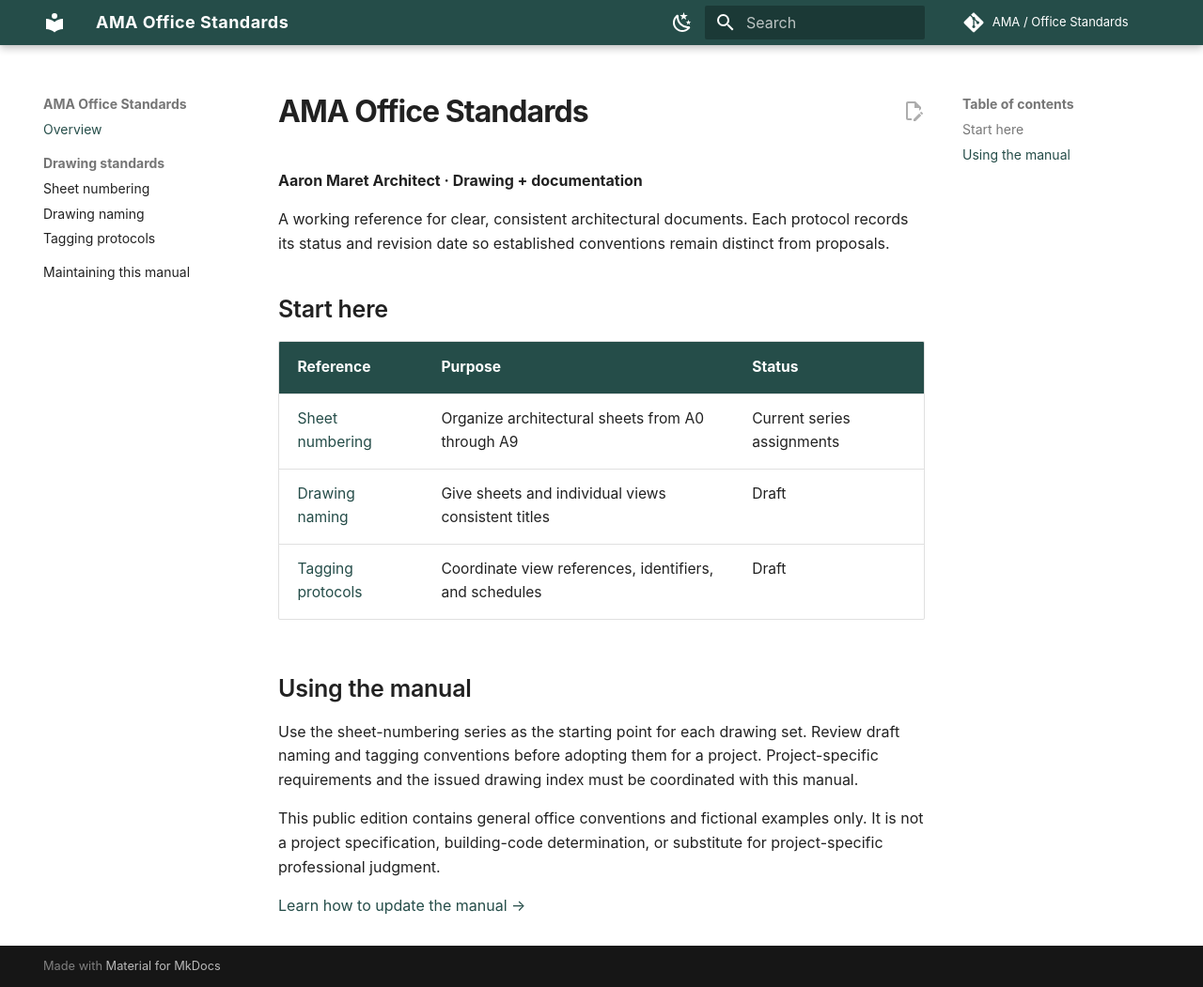
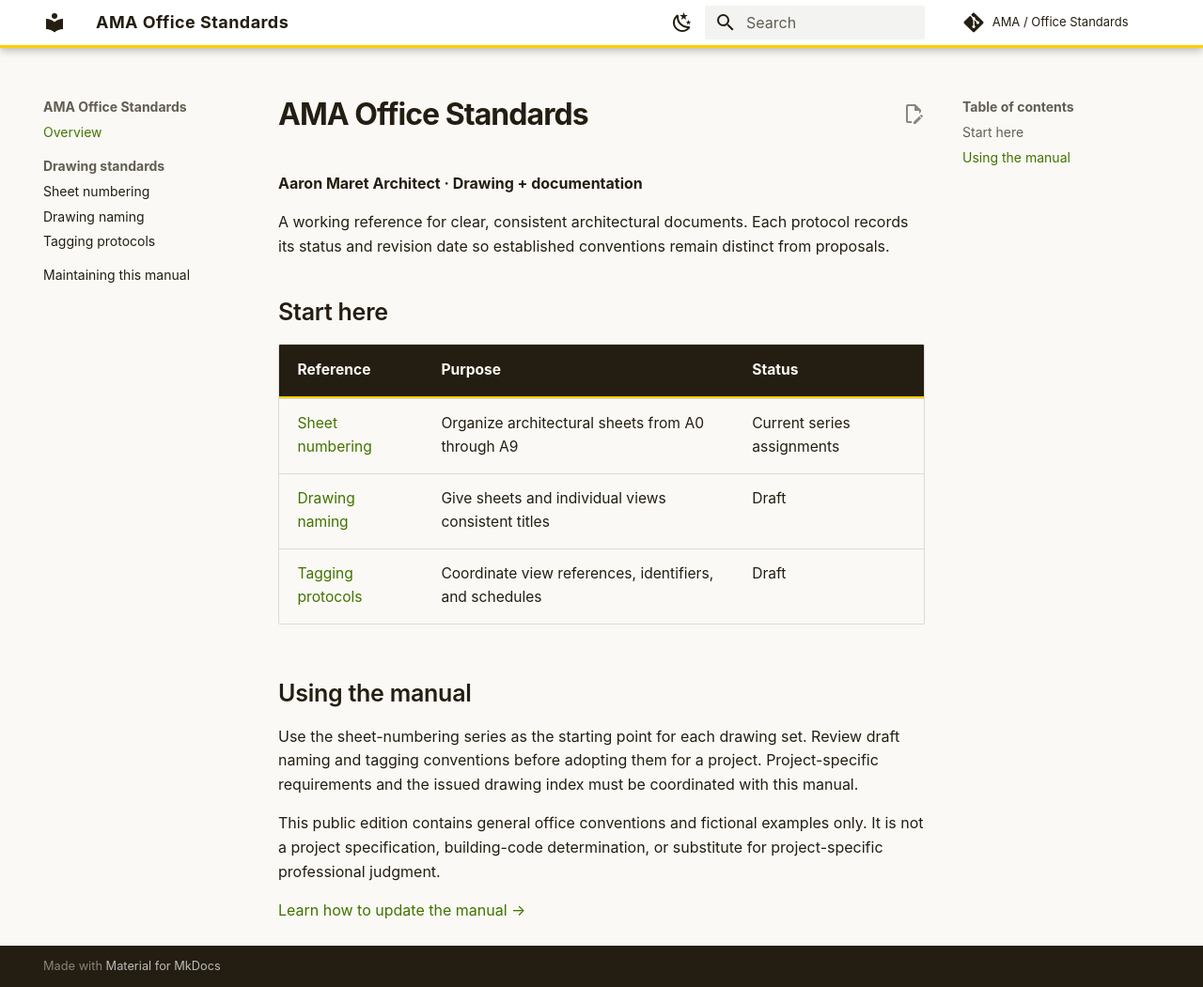
Before and after one commit to aaronmaret/ama-office-standards, an MkDocs documentation site: the page built from docs/index.md, in a window 1280 px wide and 1051 px high. Shown: the whole window at 94% size. Built offline with MkDocs 1.6.1 and Material for MkDocs 9.7.7, drawn with Linux system fonts in a browser that asks for light colours; comment, search, counter and statistics services are not loaded.

Commit message:
Match standards colors to the main AMA website

```diff
--- a/docs/stylesheets/extra.css
+++ b/docs/stylesheets/extra.css
@@ -1,7 +1,46 @@
-:root { --md-primary-fg-color: #254d49; --md-accent-fg-color: #007f73; }
+/* Palette sampled from aaronmaret.com: green #427300, charcoal #241e12,
+   cream #faf9f5, and yellow #ffcf00. */
+[data-md-color-scheme="default"] {
+  --md-primary-fg-color: #ffffff;
+  --md-primary-bg-color: #241e12;
+  --md-default-bg-color: #faf9f5;
+  --md-default-fg-color: #241e12;
+  --md-default-fg-color--light: #625d52;
+  --md-default-fg-color--lighter: #8b867c;
+  --md-default-fg-color--lightest: #241e121f;
+  --md-typeset-a-color: #427300;
+  --md-accent-fg-color: #427300;
+  --md-accent-fg-color--transparent: #4273001a;
+  --md-accent-bg-color: #ffffff;
+  --md-code-bg-color: #eeece5;
+  --md-code-fg-color: #241e12;
+  --md-footer-bg-color: #241e12;
+  --md-footer-bg-color--dark: #241e12;
+}
+[data-md-color-scheme="slate"] {
+  --md-primary-fg-color: #241e12;
+  --md-primary-bg-color: #faf9f5;
+  --md-default-bg-color: #241e12;
+  --md-default-fg-color: #faf9f5;
+  --md-default-fg-color--light: #d2cec3;
+  --md-default-fg-color--lighter: #a8a295;
+  --md-default-fg-color--lightest: #faf9f526;
+  --md-typeset-a-color: #ffcf00;
+  --md-accent-fg-color: #ffcf00;
+  --md-accent-fg-color--transparent: #ffcf001a;
+  --md-accent-bg-color: #241e12;
+  --md-code-bg-color: #342d20;
+  --md-code-fg-color: #faf9f5;
+  --md-footer-bg-color: #1b160d;
+  --md-footer-bg-color--dark: #1b160d;
+}
 body { font-family: -apple-system, BlinkMacSystemFont, "Segoe UI", sans-serif; }
+.md-header { border-bottom: 3px solid #ffcf00; }
 .md-typeset h1 { font-weight: 650; letter-spacing: -.03em; color: var(--md-default-fg-color); }
 .md-typeset h2 { font-weight: 600; }
 .md-header__title { letter-spacing: .025em; }
-.md-typeset table:not([class]) th { background: #254d49; color: white; }
+.md-typeset table:not([class]) th { background: #241e12; color: #faf9f5; border-bottom: 2px solid #ffcf00; }
 .md-typeset table:not([class]) { font-size: .78rem; }
+[data-md-color-scheme="default"] .md-search__form { background-color: #241e120d; }
+[data-md-color-scheme="default"] .md-search__input::placeholder { color: #625d52; }
+::selection { background: #ffcf00; color: #241e12; }
--- a/mkdocs.yml
+++ b/mkdocs.yml
@@ -11,13 +11,13 @@ theme:
   palette:
     - scheme: default
       primary: custom
-      accent: teal
+      accent: custom
       toggle:
         icon: material/weather-night
         name: Switch to dark mode
     - scheme: slate
       primary: custom
-      accent: teal
+      accent: custom
       toggle:
         icon: material/weather-sunny
         name: Switch to light mode
```
